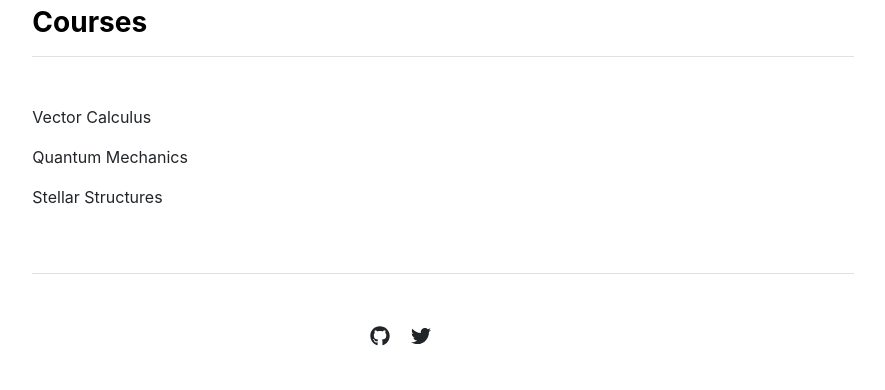
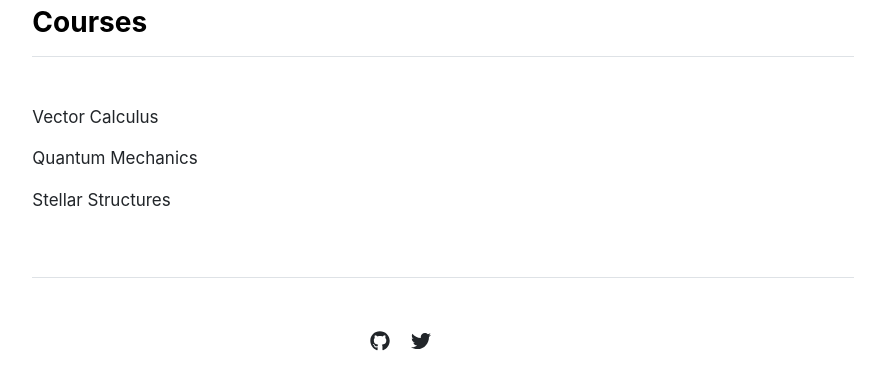
Before and after one commit to tomas-budi-ors/tomas-budi-ors.github.io, a Jekyll site: the page built from courses.md, in a window 1280 px wide. Shown: the part 143-533 px from the top of the page, without its empty margins (197-1082 px from the left). Built offline with Jekyll 4.4.1, drawn with Linux system fonts in a browser that asks for light colours.

Commit message:
Change font size

```diff
--- a/_data/working_papers.yml
+++ b/_data/working_papers.yml
@@ -1,5 +1,5 @@
 featured:
-- {name: '"Rural-Urban Migration and Structural Change: A Reinterpretation"', extra_info: '<b> Job Market Paper. </b> Draft coming soon!'}
+- {name: '"Rural-Urban Migration and Structural Change: A Reinterpretation"', extra_info: '<span class="bolder"> Job Market Paper. </span> Draft coming soon!'}
 - {name: '"Macroeconomic Development, Rural Exodus, and Uneven Industrialization"',
    extra_info: 'July 2023 (first version March 2022)',
    coauthors: 'with <a href="https://www.cemfi.es/~pijoan/" target="_blank" rel="noopener noreferrer">Josep Pijoan-Mas</a>',
--- a/_sass/main.scss
+++ b/_sass/main.scss
@@ -7,6 +7,11 @@ body {
   background: $backgroundColor;
   color: $bodyColor;
   font-family: $bodyFont;
+  font-size: 17px;
+}
+
+.bolder {
+  font-weight: bolder;
 }
 
 body a {
```
